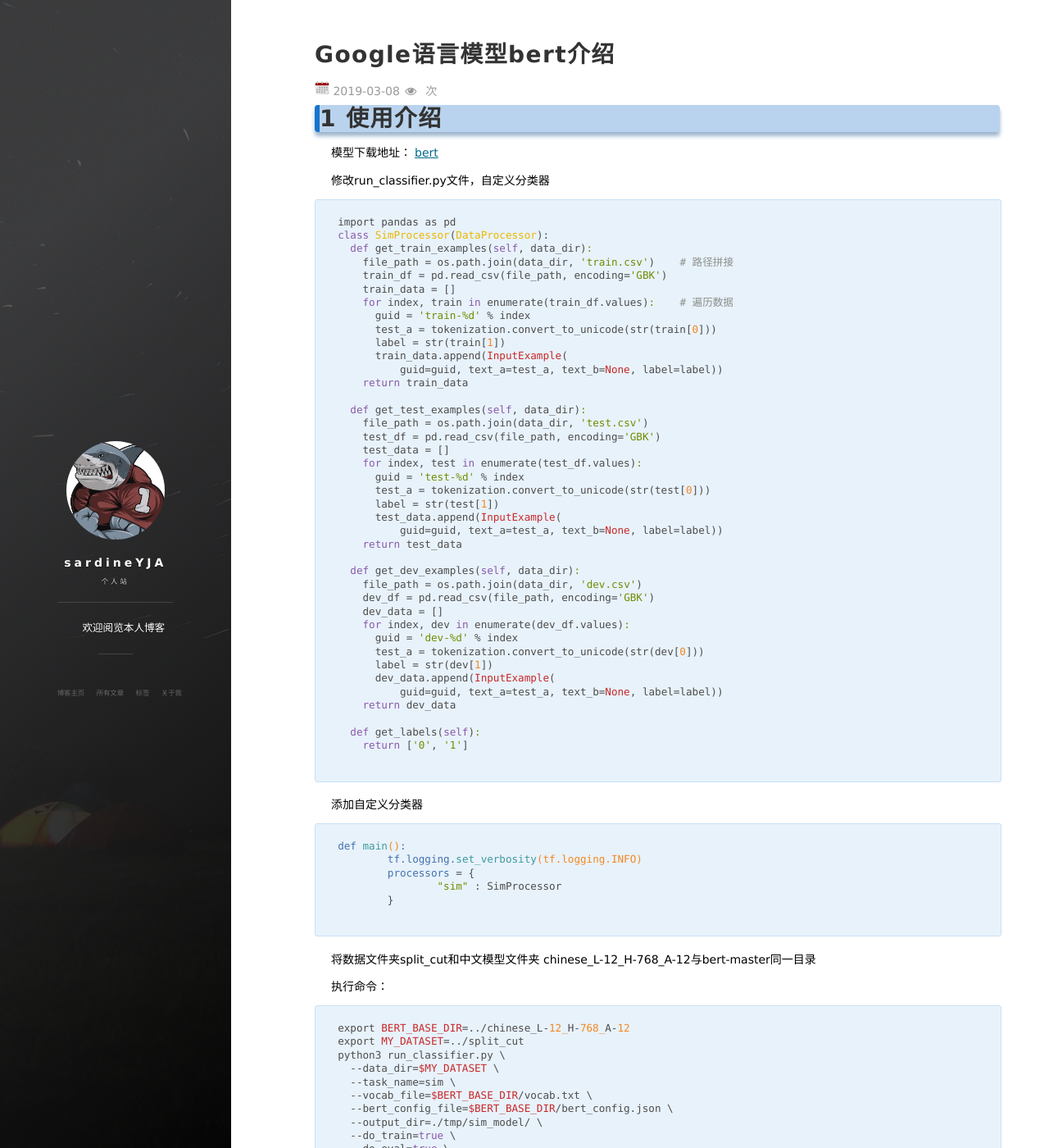
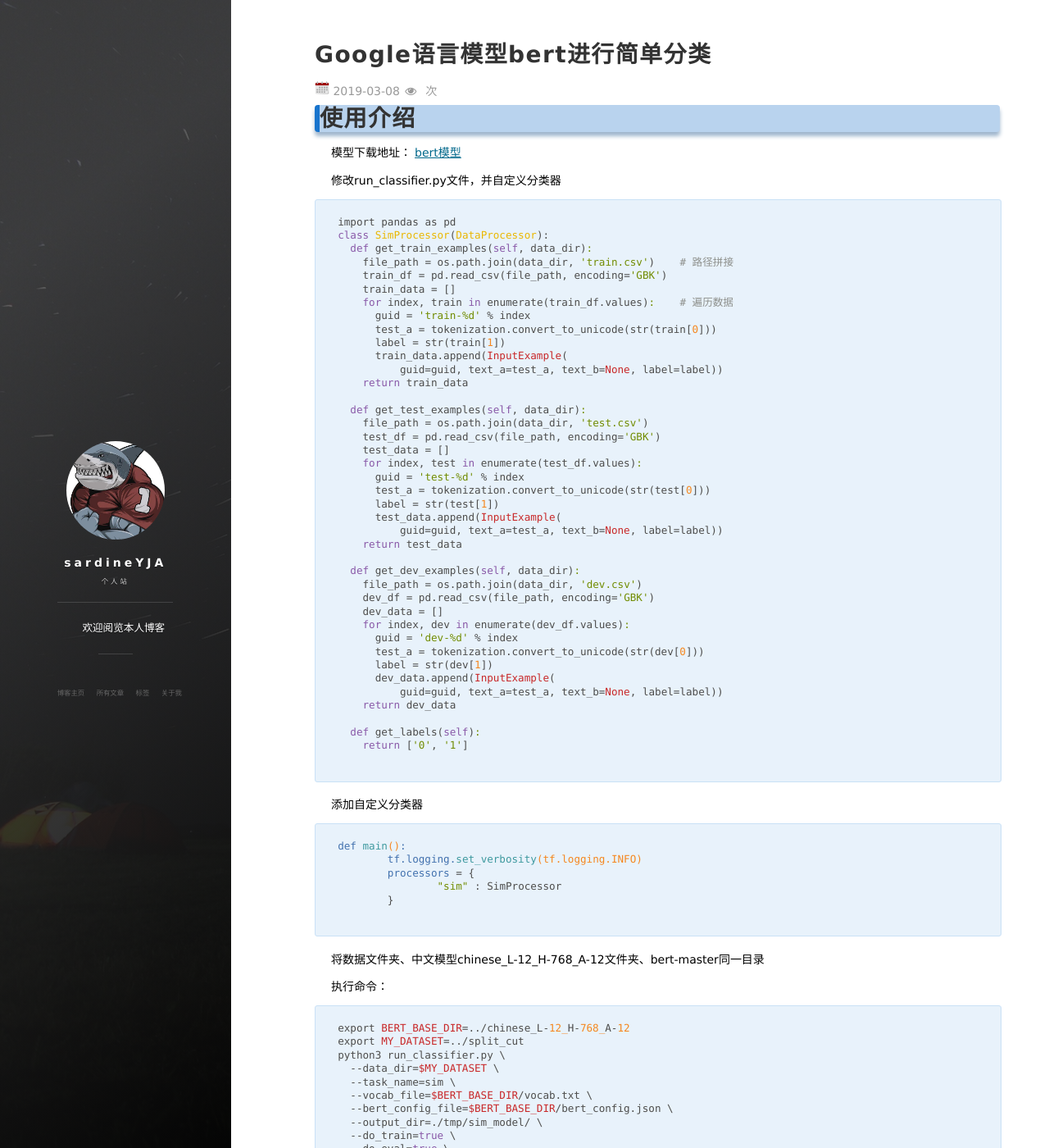
Before and after one commit to sardineYJA/sardineYJA.github.io, a Jekyll site: the page built from _posts/2019-03-08-bert-Introduction.md, in a window 1280 px wide and 1400 px high. Shown: the whole window at 82% size. Built offline with Jekyll 4.4.1, drawn with Linux system fonts in a browser that asks for light colours; nearby versions of some CDN libraries; comment, search, counter and statistics services are not loaded.

Commit message:
Update 2019-03-08-bert-Introduction.md

````diff
--- a/_posts/2019-03-08-bert-Introduction.md
+++ b/_posts/2019-03-08-bert-Introduction.md
@@ -1,16 +1,18 @@
 ---
 layout: post
-title: "Google语言模型bert介绍"
+title: "Google语言模型bert进行简单分类"
 date: 2019-03-08
 description: "简单介绍一下如何使用bert进行文本分类"
 tag: 文本分类
 
 ---
 
-# 1 使用介绍
-模型下载地址：[bert](https://github.com/google-research/bert)
+# 使用介绍
 
-修改run_classifier.py文件，自定义分类器
+模型下载地址：[bert模型](https://github.com/google-research/bert)
+
+修改run_classifier.py文件，并自定义分类器
+
 ```python
 import pandas as pd
 class SimProcessor(DataProcessor):
@@ -56,6 +58,7 @@
 ```
 
 添加自定义分类器
+
 ```python
 def main():
 	tf.logging.set_verbosity(tf.logging.INFO)
@@ -65,8 +68,7 @@
 
 ```
 
-将数据文件夹split_cut和中文模型文件夹
-chinese_L-12_H-768_A-12与bert-master同一目录
+将数据文件夹、中文模型chinese_L-12_H-768_A-12文件夹、bert-master同一目录
 
 执行命令：
 ```
@@ -103,5 +105,7 @@
 该文件包含了测试用例和相似度probabilities
 
 # 参考
-1. https://www.jiqizhixin.com/articles/2019-02-18-12?from=synced&keyword=bert
-2. https://github.com/google-research/bert
+
+https://www.jiqizhixin.com/articles/2019-02-18-12?from=synced&keyword=bert
+
+https://github.com/google-research/bert
````
